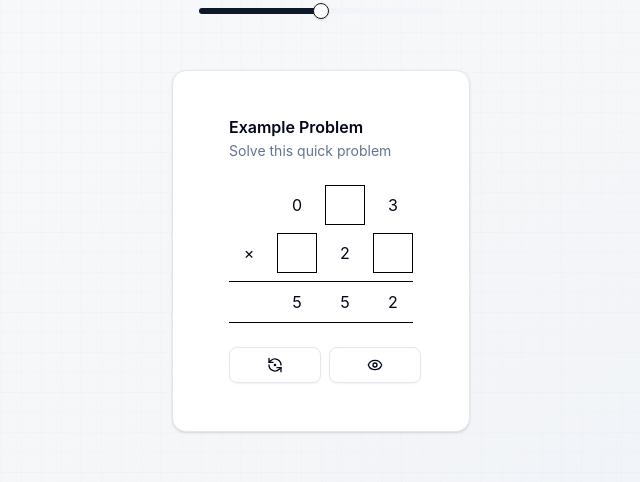
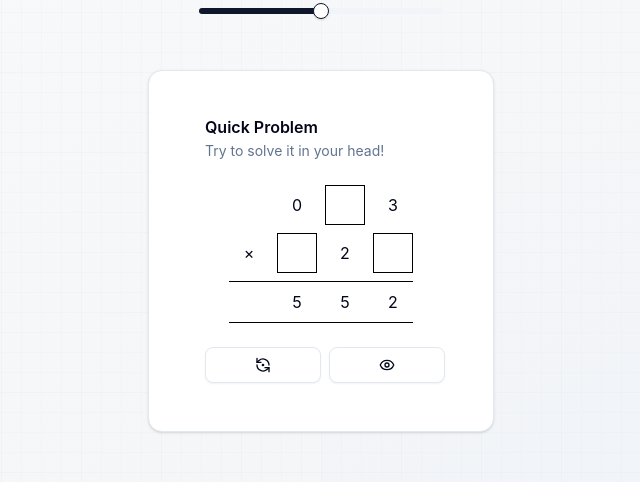
Before and after one commit to tom-dudman/number-blanks, a React (Vite) app: page / in a window 1280 px wide. Shown: the part 248-730 px from the top of the page, without its empty margins (319-959 px from the left). Built offline with nearby package versions, Linux system fonts and the light colour scheme; what @react-pdf/renderer would draw is missing.

Commit message:
change quick problem text

```diff
--- a/src/App.tsx
+++ b/src/App.tsx
@@ -159,10 +159,10 @@ function App() {
             onValueCommit={handleCommitDifficulty}
           />
         </div>
-        <Card className={"w-fit mx-auto px-8 py-12 overflow-hidden"}>
+        <Card className={"min-w-[346px] mx-auto px-8 py-12 overflow-hidden"}>
           <CardHeader>
-            <CardTitle>Example Problem</CardTitle>
-            <CardDescription>Solve this quick problem</CardDescription>
+            <CardTitle>Quick Problem</CardTitle>
+            <CardDescription>Try to solve it in your head!</CardDescription>
           </CardHeader>
           <CardContent
             className={"flex flex-col justify-between items-center gap-8"}
```
